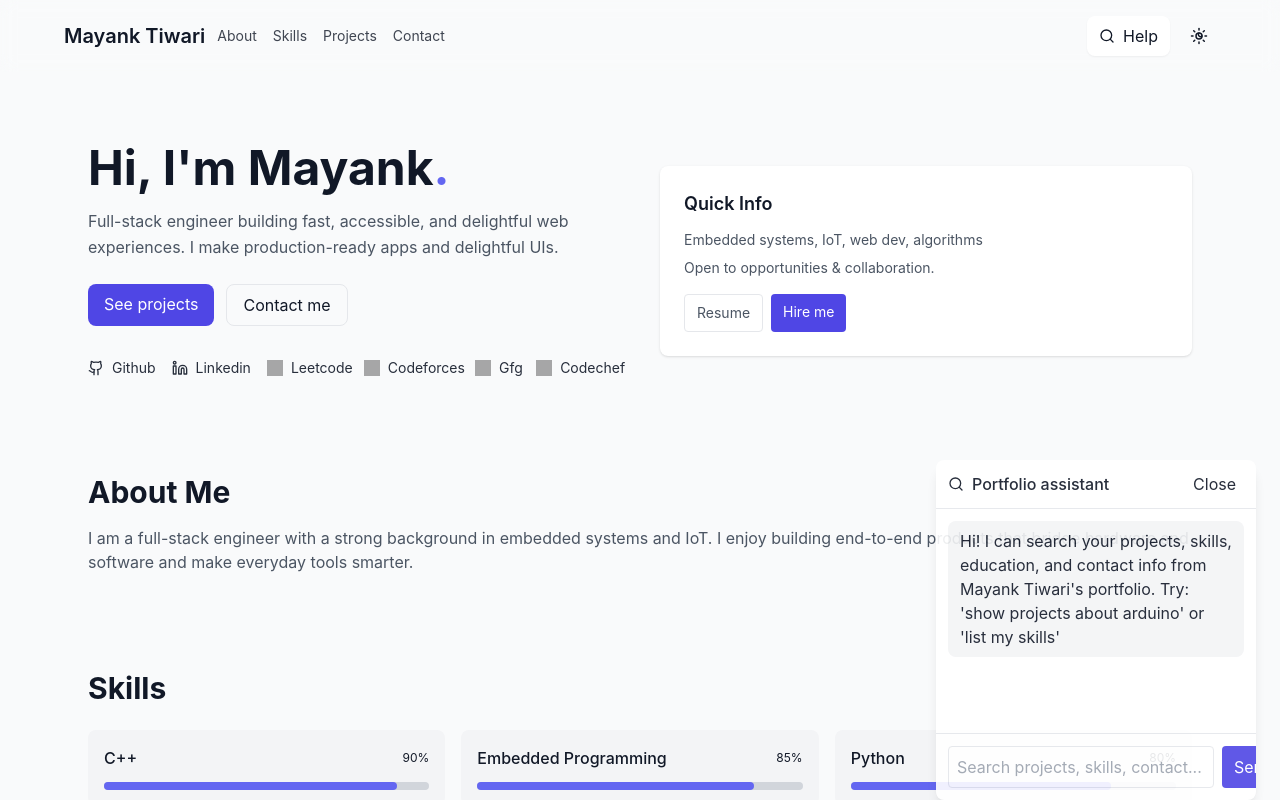
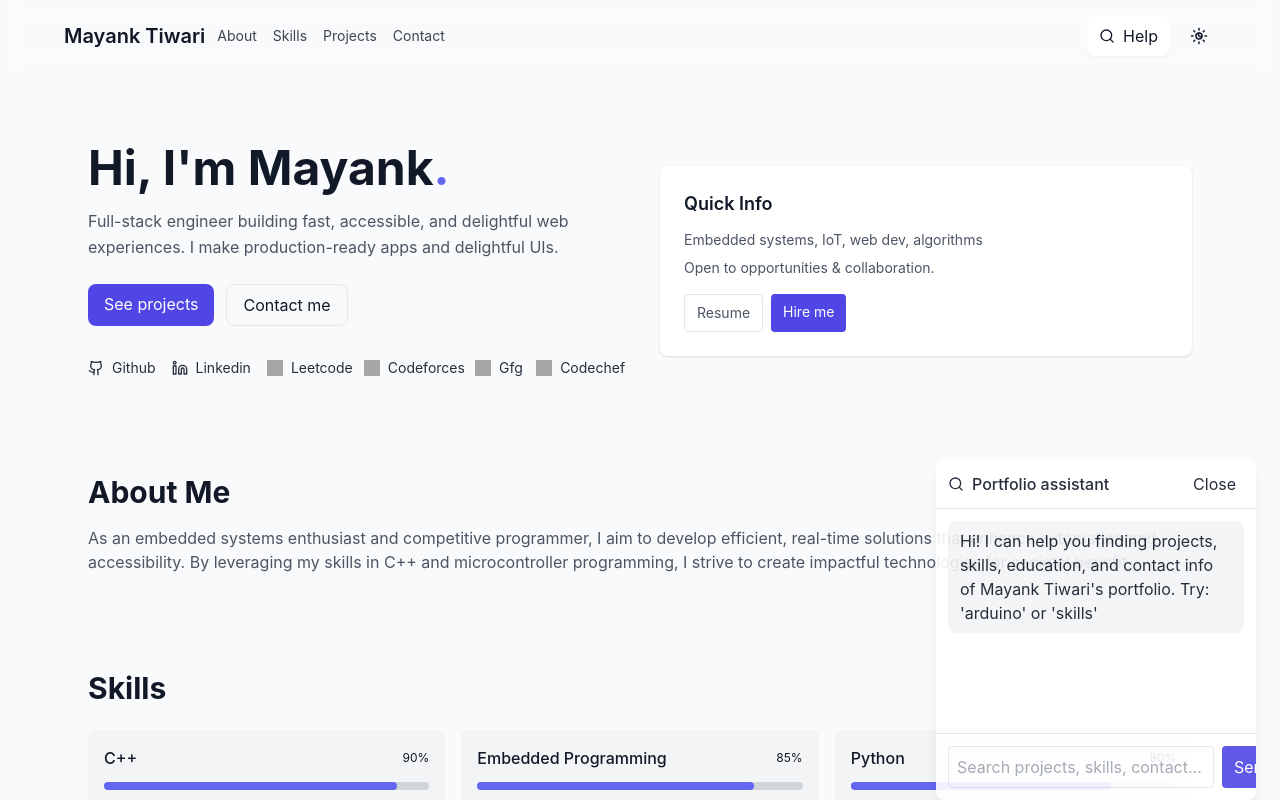
Before and after one commit to mayanktiwarimt/portfolio, a React (Vite) app: page / in a window 1280 px wide. Shown: the top 800 px of the page. Built offline with nearby package versions, Linux system fonts and the light colour scheme; grey boxes are pictures that could not be loaded; the HTML template or start-up script is replaced by a standard one.

Commit message:
add resume and assistant pop-in update

```diff
--- a/src/App.jsx
+++ b/src/App.jsx
@@ -7,7 +7,7 @@ export default function App(){
   const [open, setOpen] = useState(false)
   const [query, setQuery] = useState("")
   const [chatOpen, setChatOpen] = useState(false)
-  const [messages, setMessages] = useState([{from: "bot", text: "Hi! I can search your projects, skills, education, and contact info from Mayank Tiwari's portfolio. Try: 'show projects about arduino' or 'list my skills'"}])
+  const [messages, setMessages] = useState([{from: "bot", text: "Hi! I can help you finding projects, skills, education, and contact info of Mayank Tiwari's portfolio. Try: 'arduino' or 'skills'"}])
   const inputRef = useRef(null)
 
   useEffect(()=>{ document.documentElement.classList.toggle("dark", dark) }, [dark])
@@ -49,7 +49,7 @@ export default function App(){
     if(s.length) hits.push({type:"skills", items:s})
     if(t.includes("contact") || t.includes("email") || t.includes("reach")) hits.push({type:"contact", items:[{email:"mayanktila444@gmail.com", phone:"+91 8273305198"}]})
     if(hits.length) return {matches: hits, reply: `found ${hits.length} matches`}
-    return {matches:[], reply:"no direct matches — try shorter keywords like 'react' or 'e‑commerce'"}
+    return {matches:[], reply:"no longer messages this is not AI — try shorter keywords like 'contact' or 'project'"}
   }
 
   function handleSend(){
@@ -145,7 +145,9 @@ export default function App(){
 
         <section id="about" className="max-w-6xl mx-auto px-6 py-12">
           <h2 className="text-3xl font-bold mb-4">About Me</h2>
-          <p className="text-gray-600 dark:text-gray-300">I am a full-stack engineer with a strong background in embedded systems and IoT. I enjoy building end-to-end products that bridge hardware and software and make everyday tools smarter.</p>
+          <p className="text-gray-600 dark:text-gray-300">As an embedded systems enthusiast and competitive programmer, I aim to develop efficient, real-time solutions
+that enhance automation and accessibility. By leveraging my skills in C++ and microcontroller programming, I strive
+to create impactful technologies for societal benefit.</p>
         </section>
 
         <section id="skills" className="max-w-6xl mx-auto px-6 py-12">
```
